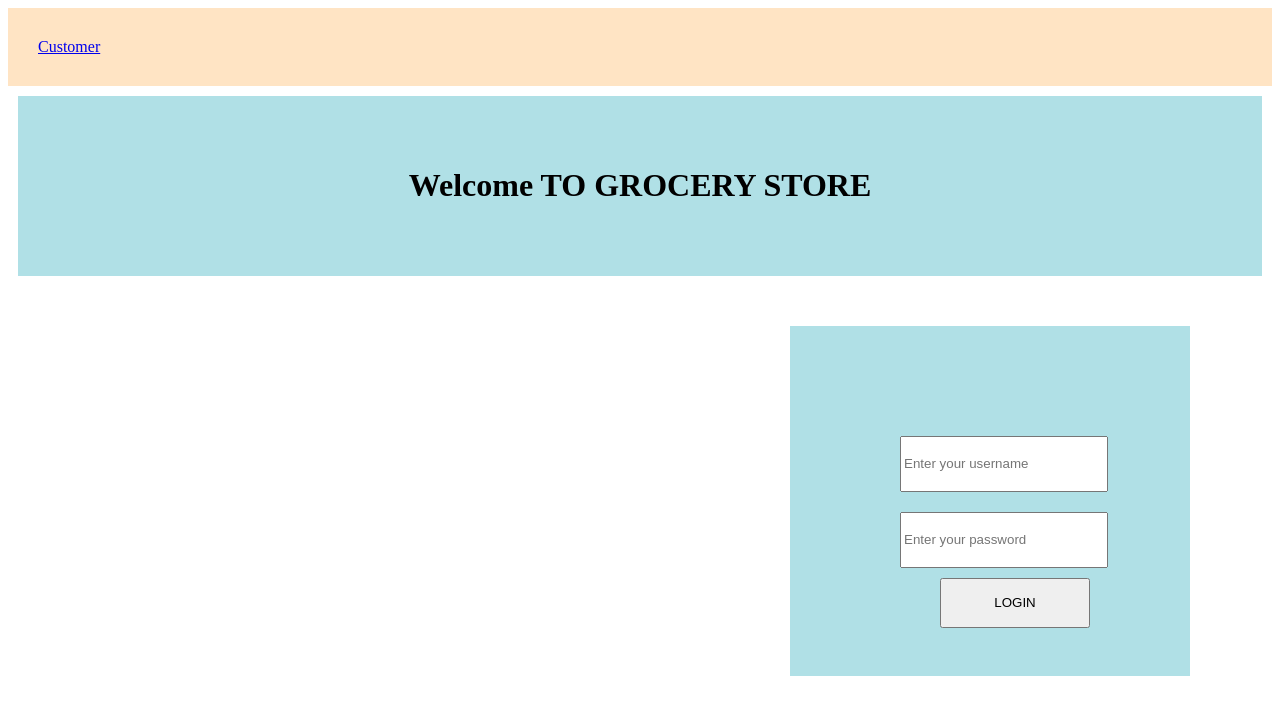
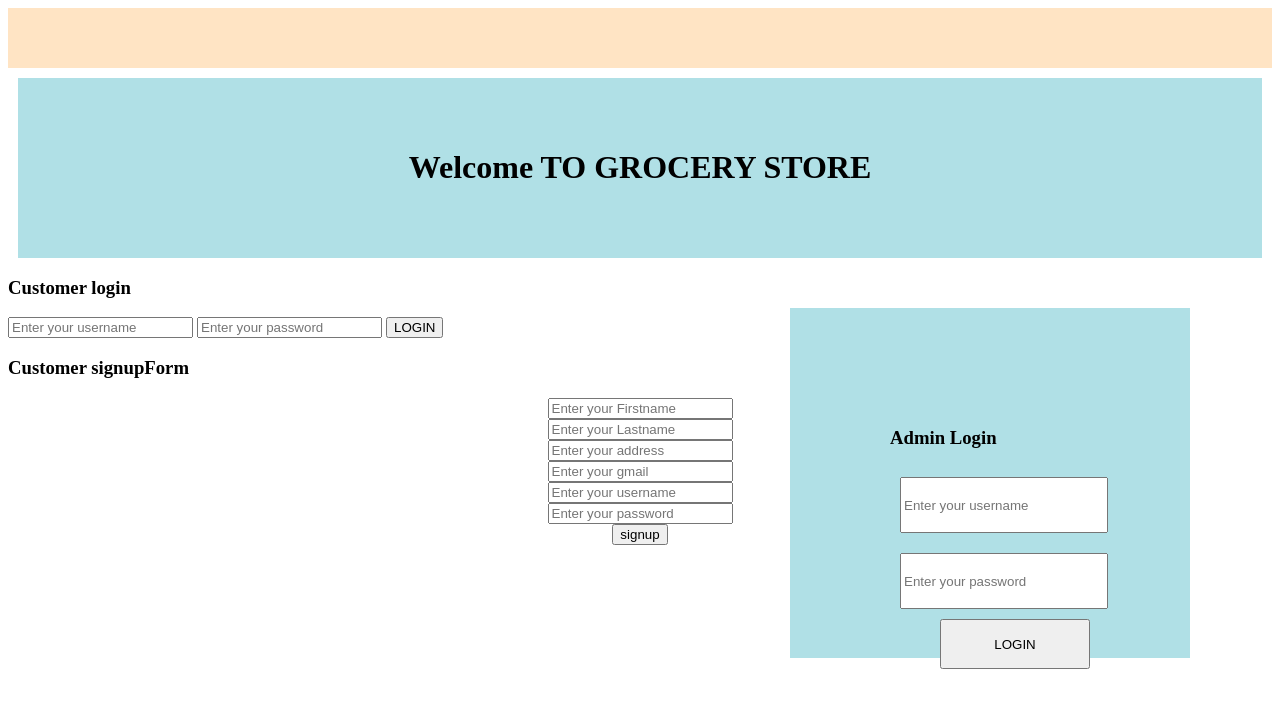
Before and after one commit to gunasimhareddy72/pythonCA_2Assignment, a Flask app: page / in a window 1280 px wide. Shown: the top 715 px of the page. Run offline with Flask 3, Linux system fonts and the light colour scheme; some libraries are stand-ins or nearby versions.

Commit message:
modified the login page for admin and customer.

```diff
--- a/templates/login.html
+++ b/templates/login.html
@@ -7,7 +7,7 @@
     <body>
         <div class="nav">
             <nav>
-                <a href="index.html">Customer</a>
+
             </nav>
         </div>
         <div class="head">
@@ -15,10 +15,36 @@
         </div>
         <form class="loginForm" id="login" action="{{ url_for('login')}}" method="post">
             <div class="LoginAdmin">
+                <h3>Admin Login</h3>
                 <input name="username" type="text" id="username" placeholder="Enter your username">
                 <input name="password" type="password" id="password" placeholder="Enter your password">
                 <button name="submit" type="submit" id="submit">LOGIN</button>
             </div>
         </form>
+        <form class="customerloginForm" id="login" action="{{ url_for('adminlogin')}}" method="post">
+            <div class="LoginAdmin">
+                <h3>Customer login</h3>
+                <input name="username" type="text" id="username" placeholder="Enter your username">
+                <input name="password" type="password" id="password" placeholder="Enter your password">
+                <button name="submit" type="submit" id="submit">LOGIN</button>
+            </div>
+        </form>
+        <form class="signupForm" id="indexform" action="{{ url_for('signup') }}" method="POST">
+            <div class="Container">
+                <div class="inputfields" method="POST">
+                    <h3>Customer signupForm</h3>
+                    <center><input name="firstname" type="text" id="FirstName" placeholder="Enter your Firstname"></center>
+                    <center><input name="lastname" type="text" id="LastName" placeholder="Enter your Lastname"></center>
+                    <center><input name="address" type="text" id="address" placeholder="Enter your address"></center>
+                    <center><input name="gmail" type="email" id="gmail" placeholder="Enter your gmail"></center>
+                    <center><input name="username" type="text" id="username" placeholder="Enter your username"></center>
+                    <center><input name="password" type="password" id="password" placeholder="Enter your password"></center>
+
+                </div>
+                <div class="buttonhome" method="POST">
+                    <center><input type="submit" value="signup"></center>
+                </div>
+            </div>
+        </form>
     </body>
 </html>
```
